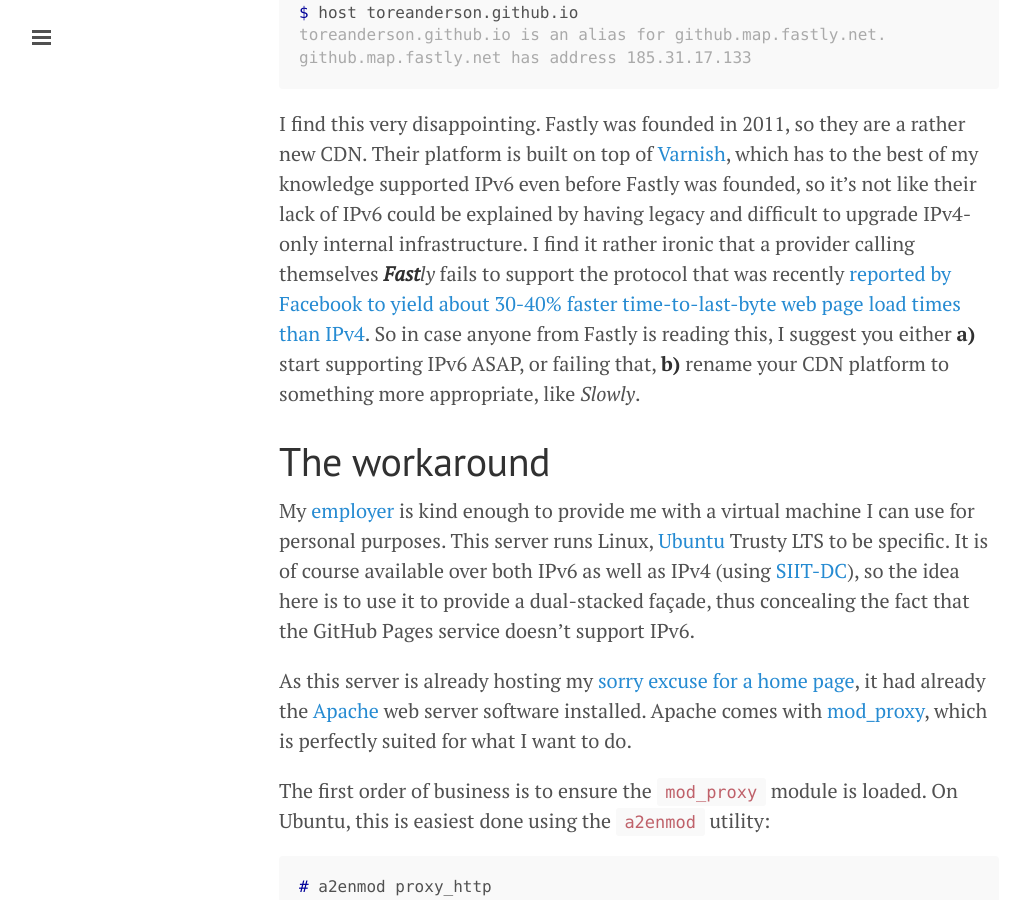
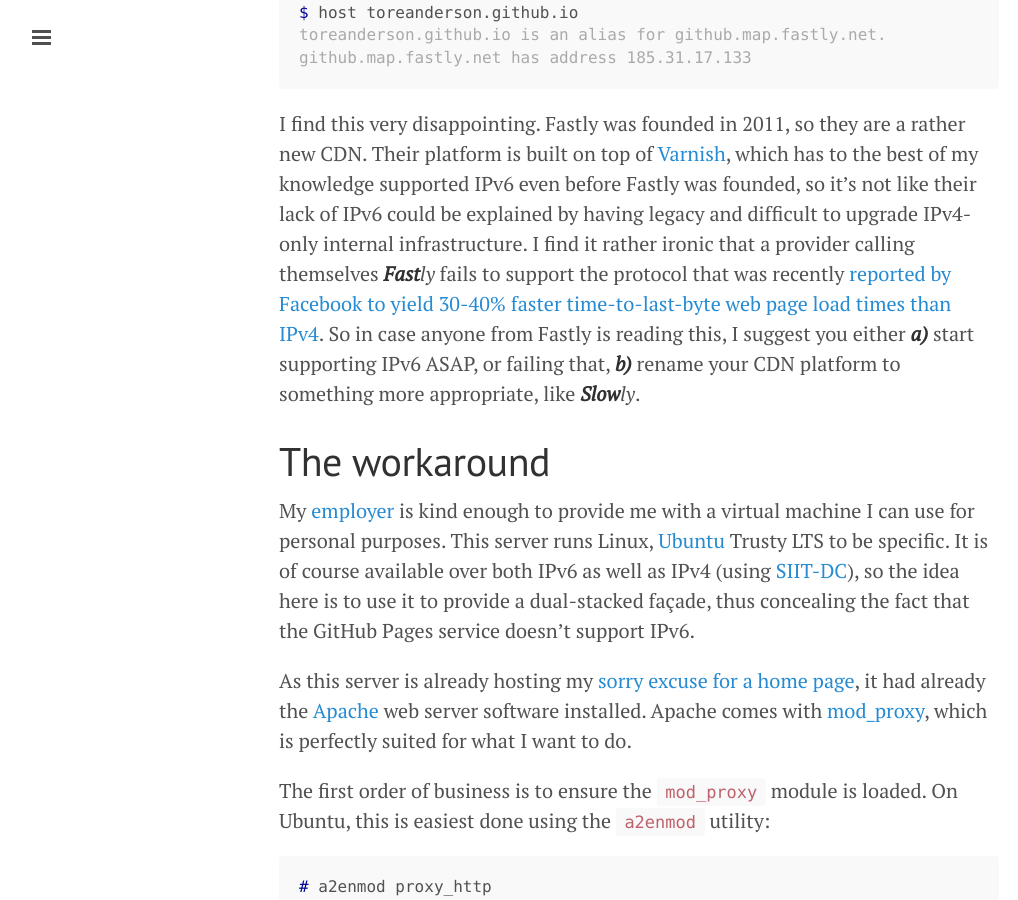
Before and after one commit to toreanderson/toreanderson.github.io, a Jekyll site: the page built from _posts/2015-09-07-working-around-github-pages-and-fastlys-missing-ipv6-support-using-apache-mod_proxy.markdown, in a window 1280 px wide and 900 px high, scrolled down 527 px. Shown: the whole window, without its empty margins (1-1019 px from the left). Built offline with Jekyll 4.4.1, drawn with Linux system fonts in a browser that asks for light colours; Markdown is read by kramdown in place of the engine named in the settings; some of the changed text lies outside the part shown.

Commit message:
editorial fixes

```diff
--- a/_posts/2015-09-07-working-around-github-pages-and-astlys-missing-ipv6-support-using-apache-mod_proxy.markdown
+++ b/_posts/2015-09-07-working-around-github-pages-and-fastlys-missing-ipv6-support-using-apache-mod_proxy.markdown
@@ -23,11 +23,11 @@
 lack of IPv6 could be explained by having legacy and difficult to upgrade
 IPv4-only internal infrastructure. I find it rather ironic that a provider
 calling themselves ***Fast****ly* fails to support the protocol that was
-recently [reported by Facebook to yield about 30-40% faster time-to-last-byte
-web page load times than IPv4](https://youtu.be/An7s25FSK0U?t=18m53s). So in
-case anyone from Fastly is reading this, I suggest you either **a)** start
-supporting IPv6 ASAP, or failing that, **b)** rename your CDN platform to
-something more appropriate, like *Slowly*.
+recently [reported by Facebook to yield 30-40% faster time-to-last-byte web
+page load times than IPv4](https://youtu.be/An7s25FSK0U?t=18m53s). So in case
+anyone from Fastly is reading this, I suggest you either ***a)*** start
+supporting IPv6 ASAP, or failing that, ***b)*** rename your CDN platform to
+something more appropriate, like ***Slow****ly*.
 
 # The workaround
 
```
Also changed, not shown: other parts of _posts/2015-09-07-working-around-github-pages-and-fastlys-missing-ipv6-support-using-apache-mod_proxy.markdown (+4 -0 lines).
